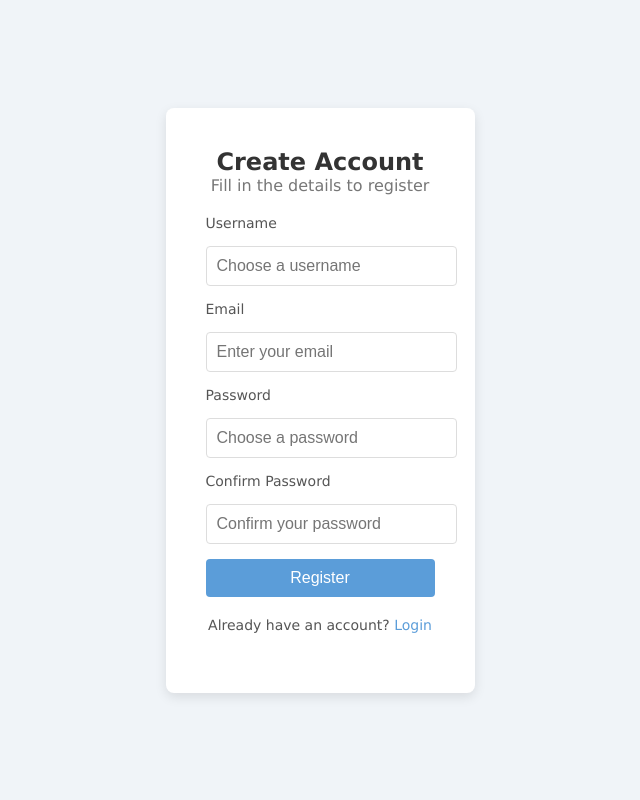
After one commit to FarisR2/Construccion_Software, a PHP site: page /examen/vistas/registar.php in a window 1280 px wide. The commit adds this page. Shown: the whole page, without its empty margins (320-960 px from the left). Run offline with PHP 8.4, Linux system fonts and the light colour scheme.

Commit message:
Nuevos cambios

```diff
--- /dev/null
+++ b/css/register.css
@@ -0,0 +1,107 @@
+* {
+    margin: 0;
+    padding: 0;
+}
+
+body {
+    font-family: Verdana, Geneva, Tahoma, sans-serif;
+    background-color: #f0f4f8;
+    display: flex;
+    justify-content: center;
+    align-items: center;
+    height: 100vh;
+}
+
+.container {
+    display: flex;
+    justify-content: center;
+    align-items: center;
+    height: 200vh;
+    height: 100vh;
+}
+
+.register {
+    background-color: #ffff;
+    padding: 40px;
+    border-radius: 8px;
+    box-shadow: 0 4px 12px rgba(0, 0, 0, 0.1);
+    max-width: 400px;
+    width: 200%;
+    text-align: center;
+}
+
+h2 {
+    font-size: 24px;
+    color: #333;
+}
+
+p {
+    color: #777;
+    margin-bottom: 20px;
+}
+
+form {
+    display: flex;
+    flex-direction: column;
+    gap: 15px;
+}
+
+label {
+    font-size: 14px;
+    color: #555;
+    text-align: left;
+}
+
+#username,
+#password,
+#email,
+#confirm-password {
+    padding: 10px;
+    border: 1px solid #ddd;
+    border-radius: 4px;
+    font-size: 16px;
+    width: 100%;
+    outline: none;
+    transition: border-color 0.3s;
+}
+
+
+#username:focus,
+#password :focus,
+#email :focus,
+#confirm-password :focus {
+    border-color: #5b9dd9;
+}
+
+#registar-btn {
+    background-color: #5b9dd9;
+    color: #fff;
+    padding: 10px 20px;
+    border: none;
+    border-radius: 4px;
+    font-size: 16px;
+    cursor: pointer;
+    transition: background-color 0.3s;
+}
+
+#registar-btn:hover {
+    background-color: #4a8cc7;
+}
+
+.links {
+    margin-top: 20px;
+}
+
+.links p {
+    font-size: 14px;
+    color: #555;
+}
+
+.links a {
+    color: #5b9dd9;
+    text-decoration: none;
+}
+
+.links a:hover {
+    text-decoration: underline;
+}
--- /dev/null
+++ b/logout.php
@@ -0,0 +1,5 @@
+<?php
+session_start();
+session_destroy();
+header("Location: http://localhost:8080/examen/index.php");
+exit();
--- /dev/null
+++ b/vistas/registar.php
@@ -0,0 +1,46 @@
+<!DOCTYPE html>
+<html lang="es">
+
+<head>
+  <meta charset="UTF-8" />
+  <meta name="viewport" content="width=device-width, initial-scale=1.0" />
+  <title>Registro</title>
+  <link rel="stylesheet" href="../css/register.css" />
+</head>
+
+<body>
+  <div class="container">
+    <div class="register">
+      <h2>Create Account</h2>
+      <p>Fill in the details to register</p>
+
+      <form action="" method="POST">
+        <label for="username">Username</label>
+        <input type="text" id="username" placeholder="Choose a username" />
+
+        <label for="email">Email</label>
+        <input type="email" id="email" placeholder="Enter your email" />
+
+        <label for="password">Password</label>
+        <input
+          type="password"
+          id="password"
+          placeholder="Choose a password" />
+
+        <label for="confirm-password">Confirm Password</label>
+        <input
+          type="password"
+          id="confirm-password"
+          placeholder="Confirm your password" />
+
+        <button type="submit" id="registar-btn">Register</button>
+      </form>
+
+      <div class="links">
+        <p>Already have an account? <a href="../index.php">Login</a></p>
+      </div>
+    </div>
+  </div>
+</body>
+
+</html>
```
Also changed, not shown: claveincorrecta.php (added, +20 -0 lines), css/estilodashboard.css (added, +71 -0 lines), css/style.css (+20 -2 lines), index.html (deleted, +0 -52 lines), index.php (added, +86 -0 lines), test/borrarvariables.php (added, +21 -0 lines), test/test.php (added, +21 -0 lines), test/vervariables.php (added, +26 -0 lines), vistas/dashboard.php (added, +58 -0 lines), vistas/eliminar.php (added, +14 -0 lines), vistas/ingresar.php (added, +8 -0 lines), vistas/inicio.php (added, +15 -0 lines), vistas/modificar.php (added, +10 -0 lines), vistas/ver.php (added, +11 -0 lines), 2 more files.
